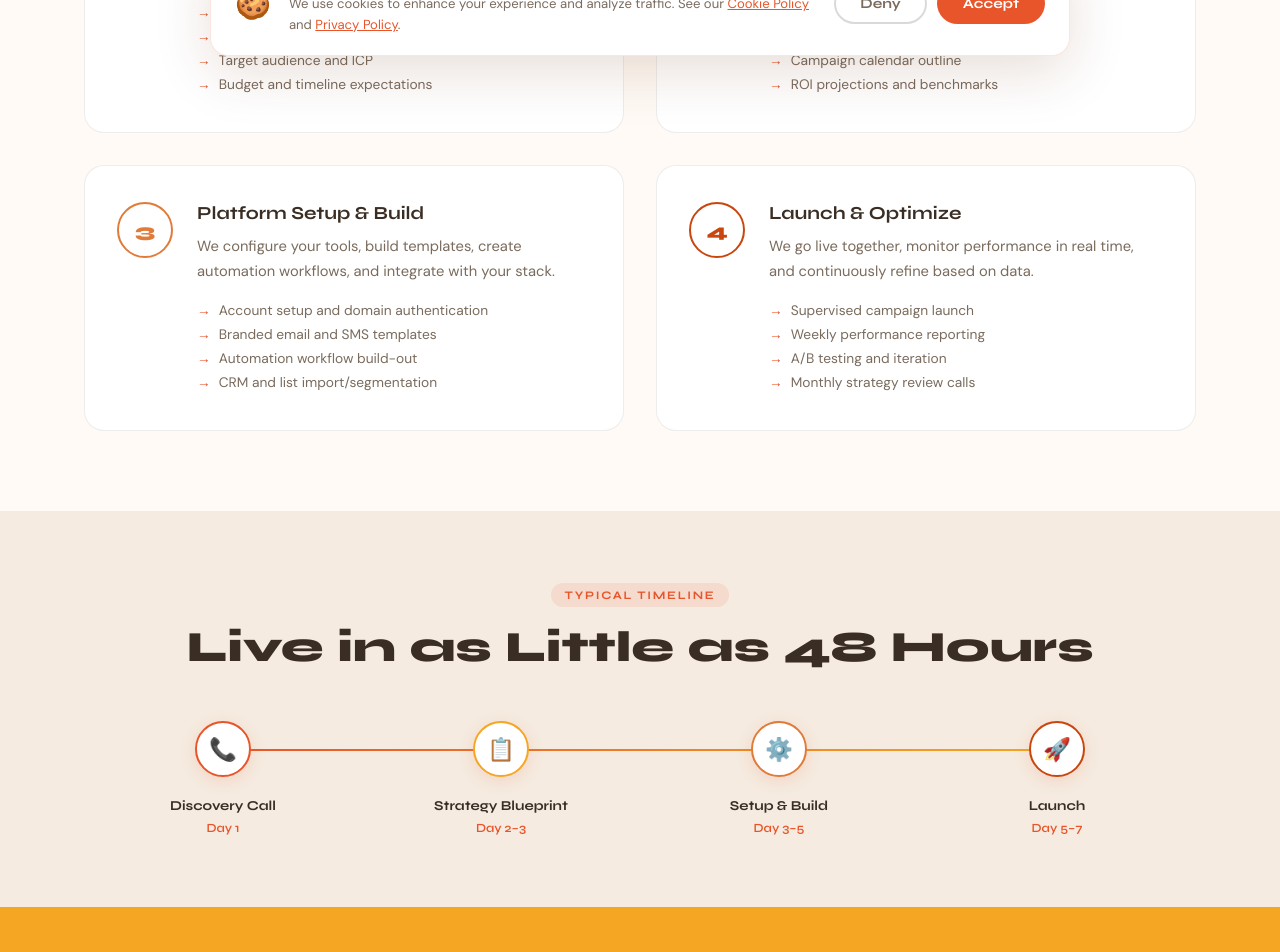
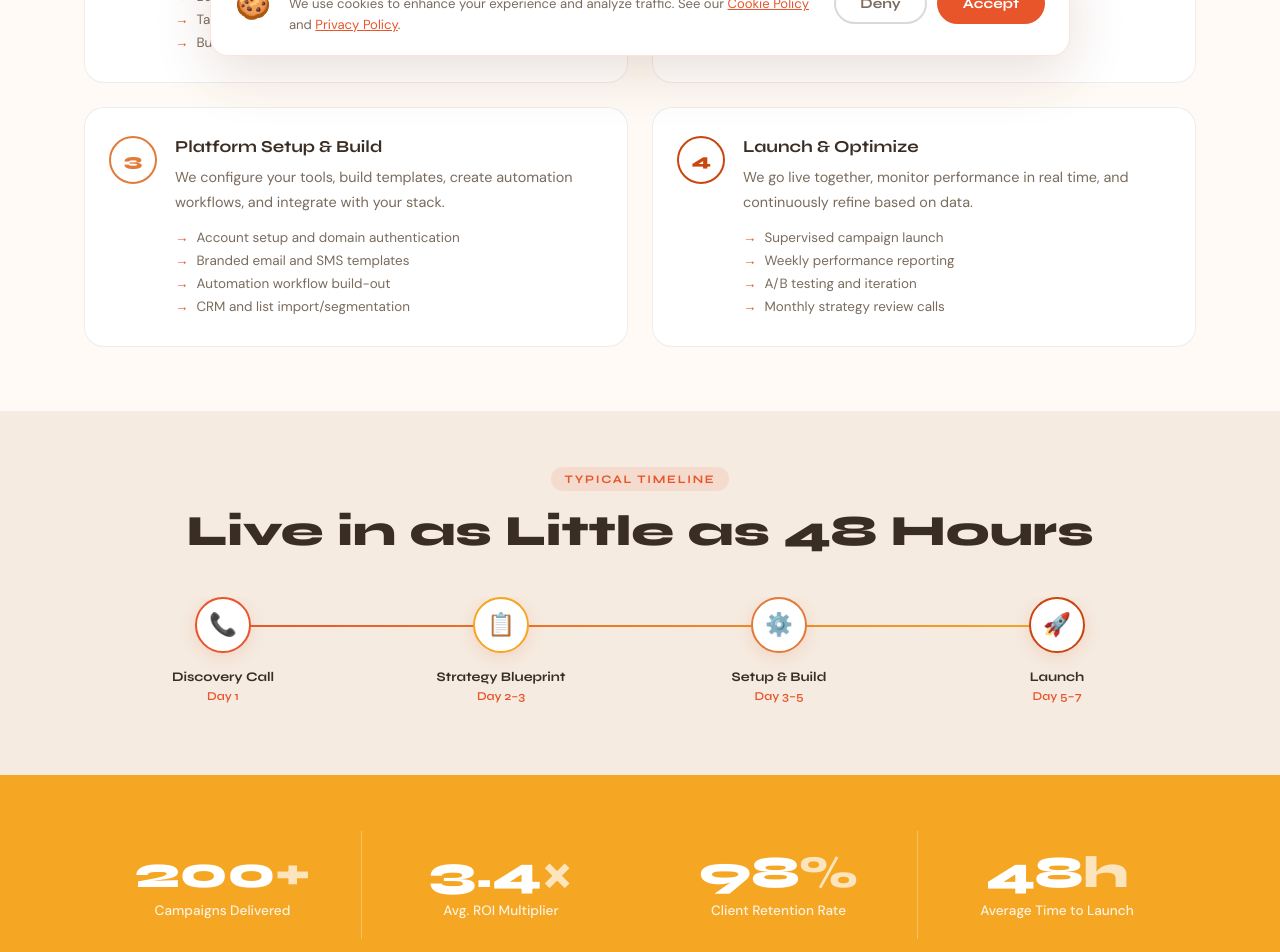
Before and after one commit to halojumper/SignalForge, a Next.js app: page /how-it-works in a window 1280 px wide. Shown: the part 720-1672 px from the top of the page. Built offline with nearby package versions, Linux system fonts and the light colour scheme.

Commit message:
Update page.tsx
Fix How-It-Works page mobile layout

```diff
--- a/app/how-it-works/page.tsx
+++ b/app/how-it-works/page.tsx
@@ -27,6 +27,15 @@ const stats = [
 export default function HowItWorks() {
   return (
     <>
+      <style>{`
+        .steps-grid { display:grid; grid-template-columns:1fr 1fr; gap:24px; }
+        .stats-grid { display:grid; grid-template-columns:repeat(4,1fr); }
+        @media(max-width:768px) {
+          .steps-grid { grid-template-columns:1fr; }
+          .stats-grid { grid-template-columns:1fr 1fr; }
+        }
+      `}</style>
+
       <div className="page-hero"><div className="container page-hero-inner">
         <div className="breadcrumb"><Link href="/">Home</Link><span>›</span><span>How It Works</span></div>
         <span className="section-label">The Process</span>
@@ -34,18 +43,20 @@ export default function HowItWorks() {
         <p>No guesswork. No lengthy onboarding. We move fast and get your campaigns live within days — with full transparency at every step.</p>
       </div></div>
 
-      <section style={{padding:'80px 0',background:'var(--cream)'}}>
+      <section style={{padding:'56px 0 64px',background:'var(--cream)'}}>
         <div className="container">
-          <div style={{display:'grid',gridTemplateColumns:'1fr 1fr',gap:32}}>
+          <div className="steps-grid">
             {steps.map(s=>(
-              <div key={s.num} style={{background:'var(--white)',border:'1px solid rgba(0,0,0,0.07)',borderRadius:20,padding:'36px 32px',display:'flex',gap:24,alignItems:'flex-start'}}>
-                <div style={{width:56,height:56,flexShrink:0,borderRadius:'50%',background:'var(--white)',border:`2px solid ${s.color}`,display:'flex',alignItems:'center',justifyContent:'center',fontFamily:'Syne,sans-serif',fontWeight:800,fontSize:'1.2rem',color:s.color}}>{s.num}</div>
-                <div>
-                  <div style={{fontFamily:'Syne,sans-serif',fontSize:'1.15rem',fontWeight:700,color:'var(--text)',marginBottom:10}}>{s.title}</div>
-                  <p style={{fontSize:'0.92rem',color:'var(--warm-gray)',lineHeight:1.7,marginBottom:14}}>{s.desc}</p>
-                  <ul style={{listStyle:'none'}}>
-                    {s.details.map(d=><li key={d} style={{fontSize:'0.86rem',color:'var(--warm-gray)',padding:'3px 0',display:'flex',gap:8}}><span style={{color:'var(--coral)',fontWeight:700}}>→</span>{d}</li>)}
-                  </ul>
+              <div key={s.num} style={{background:'var(--white)',border:'1px solid rgba(0,0,0,0.07)',borderRadius:20,padding:'28px 24px'}}>
+                <div style={{display:'flex',gap:18,alignItems:'flex-start'}}>
+                  <div style={{width:48,height:48,flexShrink:0,borderRadius:'50%',background:'var(--white)',border:`2px solid ${s.color}`,display:'flex',alignItems:'center',justifyContent:'center',fontFamily:'Syne,sans-serif',fontWeight:800,fontSize:'1.1rem',color:s.color}}>{s.num}</div>
+                  <div>
+                    <div style={{fontFamily:'Syne,sans-serif',fontSize:'1.05rem',fontWeight:700,color:'var(--text)',marginBottom:8}}>{s.title}</div>
+                    <p style={{fontSize:'0.9rem',color:'var(--warm-gray)',lineHeight:1.7,marginBottom:12}}>{s.desc}</p>
+                    <ul style={{listStyle:'none'}}>
+                      {s.details.map(d=><li key={d} style={{fontSize:'0.84rem',color:'var(--warm-gray)',padding:'3px 0',display:'flex',gap:8}}><span style={{color:'var(--coral)',fontWeight:700}}>→</span>{d}</li>)}
+                    </ul>
+                  </div>
                 </div>
               </div>
             ))}
@@ -53,32 +64,32 @@ export default function HowItWorks() {
         </div>
       </section>
 
-      <div style={{background:'var(--sand-mid)',padding:'72px 0'}}>
+      <div style={{background:'var(--sand-mid)',padding:'56px 0 64px'}}>
         <div className="container">
-          <div style={{textAlign:'center',marginBottom:48}}>
+          <div style={{textAlign:'center',marginBottom:40}}>
             <span className="section-label">Typical Timeline</span>
             <h2 className="section-title">Live in as Little as 48 Hours</h2>
           </div>
-          <div style={{display:'flex',gap:0,position:'relative'}}>
-            <div style={{position:'absolute',top:28,left:'12.5%',right:'12.5%',height:2,background:'linear-gradient(90deg,var(--coral),var(--amber))'}}/>
+          <div style={{display:'flex',gap:0,position:'relative',overflowX:'auto',paddingBottom:8}}>
+            <div style={{position:'absolute',top:28,left:'12.5%',right:'12.5%',height:2,background:'linear-gradient(90deg,var(--coral),var(--amber))',pointerEvents:'none'}}/>
             {timeline.map((t,i)=>(
-              <div key={t.label} style={{flex:1,textAlign:'center',padding:'0 16px',position:'relative',zIndex:1}}>
-                <div style={{width:56,height:56,borderRadius:'50%',background:'var(--white)',border:`2px solid ${['var(--coral)','var(--amber)','#e07b3a','var(--terra)'][i]}`,display:'flex',alignItems:'center',justifyContent:'center',margin:'0 auto 20px',fontSize:'1.4rem',boxShadow:'0 4px 16px rgba(232,85,42,0.15)'}}>{t.icon}</div>
-                <div style={{fontFamily:'Syne,sans-serif',fontSize:'0.85rem',fontWeight:700,color:'var(--text)',marginBottom:6}}>{t.label}</div>
-                <div style={{fontSize:'0.78rem',color:'var(--coral)',fontWeight:600,fontFamily:'Syne,sans-serif'}}>{t.time}</div>
+              <div key={t.label} style={{flex:'1 0 80px',textAlign:'center',padding:'0 12px',position:'relative',zIndex:1}}>
+                <div style={{width:56,height:56,borderRadius:'50%',background:'var(--white)',border:`2px solid ${['var(--coral)','var(--amber)','#e07b3a','var(--terra)'][i]}`,display:'flex',alignItems:'center',justifyContent:'center',margin:'0 auto 16px',fontSize:'1.4rem',boxShadow:'0 4px 16px rgba(232,85,42,0.15)'}}>{t.icon}</div>
+                <div style={{fontFamily:'Syne,sans-serif',fontSize:'0.82rem',fontWeight:700,color:'var(--text)',marginBottom:4}}>{t.label}</div>
+                <div style={{fontSize:'0.75rem',color:'var(--coral)',fontWeight:600,fontFamily:'Syne,sans-serif'}}>{t.time}</div>
               </div>
             ))}
           </div>
         </div>
       </div>
 
-      <div style={{background:'var(--amber)',padding:'80px 0'}}>
+      <div style={{background:'var(--amber)',padding:'56px 0'}}>
         <div className="container">
-          <div style={{display:'grid',gridTemplateColumns:'repeat(4,1fr)'}}>
+          <div className="stats-grid">
             {stats.map((s,i)=>(
-              <div key={s.label} style={{textAlign:'center',padding:'32px 20px',borderRight:i<3?'1px solid rgba(255,255,255,0.3)':undefined}}>
-                <div style={{fontFamily:'Syne,sans-serif',fontSize:'3rem',fontWeight:800,color:'var(--white)',lineHeight:1,marginBottom:8}}>{s.num}<span style={{color:'rgba(255,255,255,0.7)'}}>{s.suf}</span></div>
-                <div style={{fontSize:'0.9rem',color:'rgba(255,255,255,0.85)',fontWeight:500}}>{s.label}</div>
+              <div key={s.label} style={{textAlign:'center',padding:'20px 16px',borderRight:(i+1)%2!==0?'1px solid rgba(255,255,255,0.3)':undefined}}>
+                <div style={{fontFamily:'Syne,sans-serif',fontSize:'clamp(2rem,4vw,2.8rem)',fontWeight:800,color:'var(--white)',lineHeight:1,marginBottom:6}}>{s.num}<span style={{color:'rgba(255,255,255,0.7)'}}>{s.suf}</span></div>
+                <div style={{fontSize:'0.85rem',color:'rgba(255,255,255,0.85)',fontWeight:500}}>{s.label}</div>
               </div>
             ))}
           </div>
```
